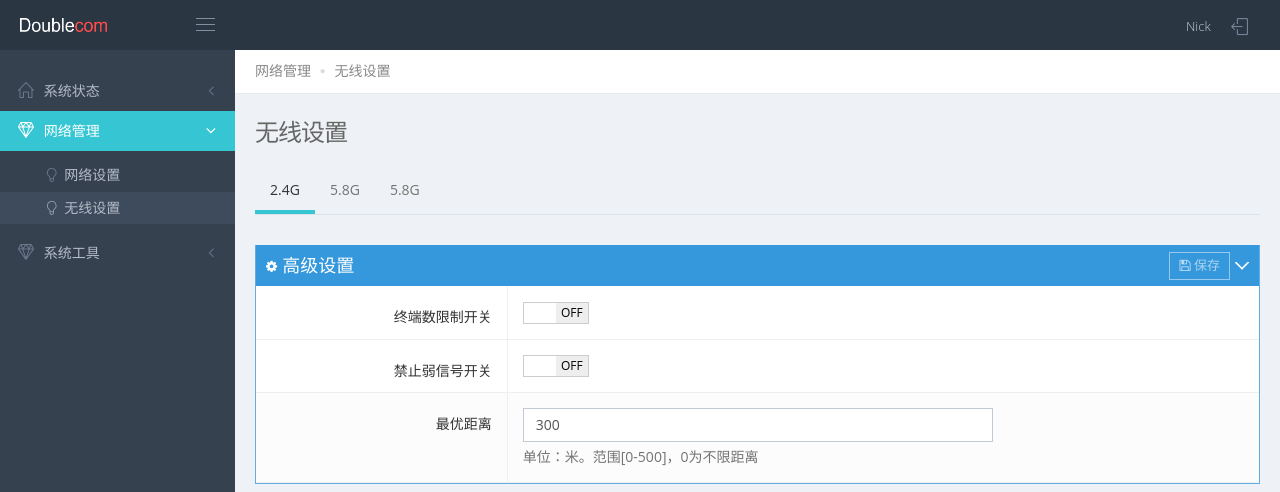
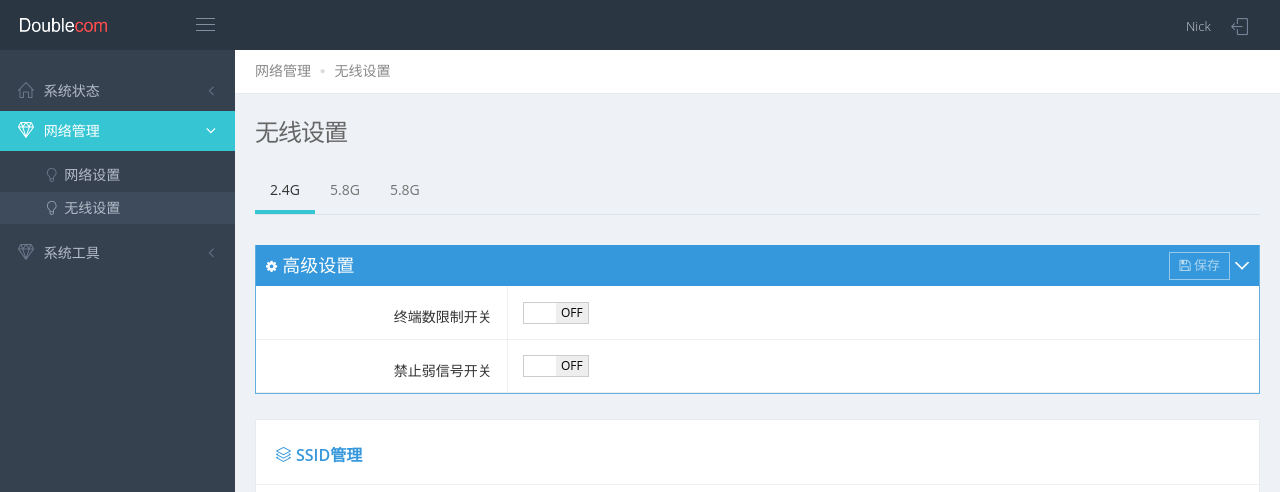
Before and after one commit to zhujiajia1984/frameMini2, a website: page html_mini/vlan.html in a window 1280 px wide. Shown: the top 492 px of the page. Drawn offline with Linux system fonts and the light colour scheme.

Commit message:
调整最优距离

```diff
--- a/html_mini/vlan.html
+++ b/html_mini/vlan.html
@@ -210,13 +210,6 @@
                                                             <div class="col-md-6">
                                                                 <input type="text" placeholder="最弱信号持续的时间（秒）" class="form-control" value="60">
                                                                 <span class="help-block"> 单位：秒。达到以上时间后终端将会掉线。 </span>
-                                                            </div>
-                                                        </div>
-                                                        <div class="form-group">
-                                                            <label class="control-label col-md-3">最优距离</label>
-                                                            <div class="col-md-6">
-                                                                <input type="text" placeholder="最优距离（米）" class="form-control" value="300">
-                                                                <span class="help-block"> 单位：米。范围[0-500]，0为不限距离 </span>
                                                             </div>
                                                         </div>
                                                     </div>
@@ -545,6 +538,13 @@
                     return result;
                 }
             }, {
+                field: 'distance',
+                title: '最优距离',
+                align: 'center', // 水平居中
+                valign: 'middle', // 垂直居中
+                sortable: true,
+                visible: false,
+            }, {
                 field: 'operate',
                 title: '操作',
                 align: 'center', // 水平居中
@@ -573,6 +573,7 @@
             pwdSuanfa: 'AES/TKIP混合',
             vlan: '-',
             userIsolate: 'On',
+            distance: '300',
         }, {
             ssid: 'DB25',
             wifiSwitch: 'On',
@@ -587,6 +588,7 @@
             pwdSuanfa: 'AES/TKIP混合',
             vlan: '12',
             userIsolate: 'Off',
+            distance: '300',
         }, {
             ssid: 'DB26',
             wifiSwitch: 'On',
@@ -601,6 +603,7 @@
             pwdSuanfa: 'AES/TKIP混合',
             vlan: '11',
             userIsolate: 'On',
+            distance: '300',
         }];
         $('#tableTab0').bootstrapTable('append', data);
 
```
Also changed, not shown: html_mini/wifisetting.html (+7 -0 lines), 1 other file.
